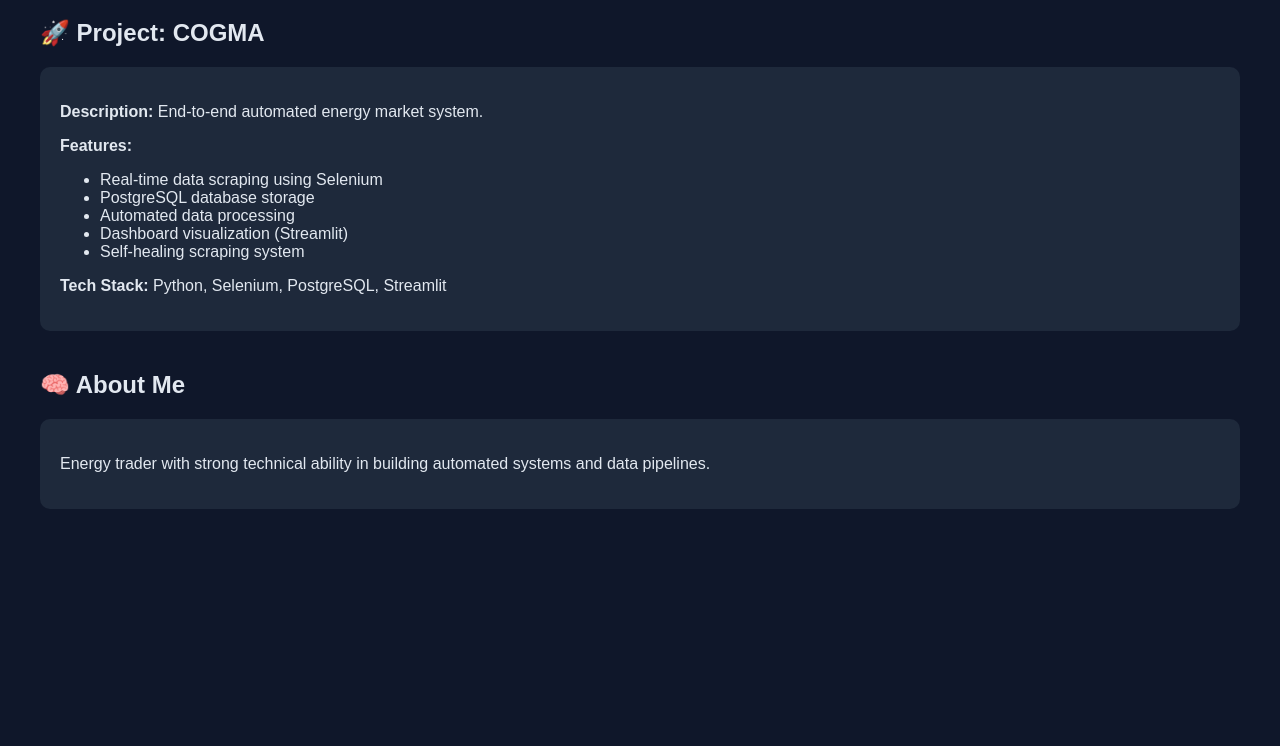
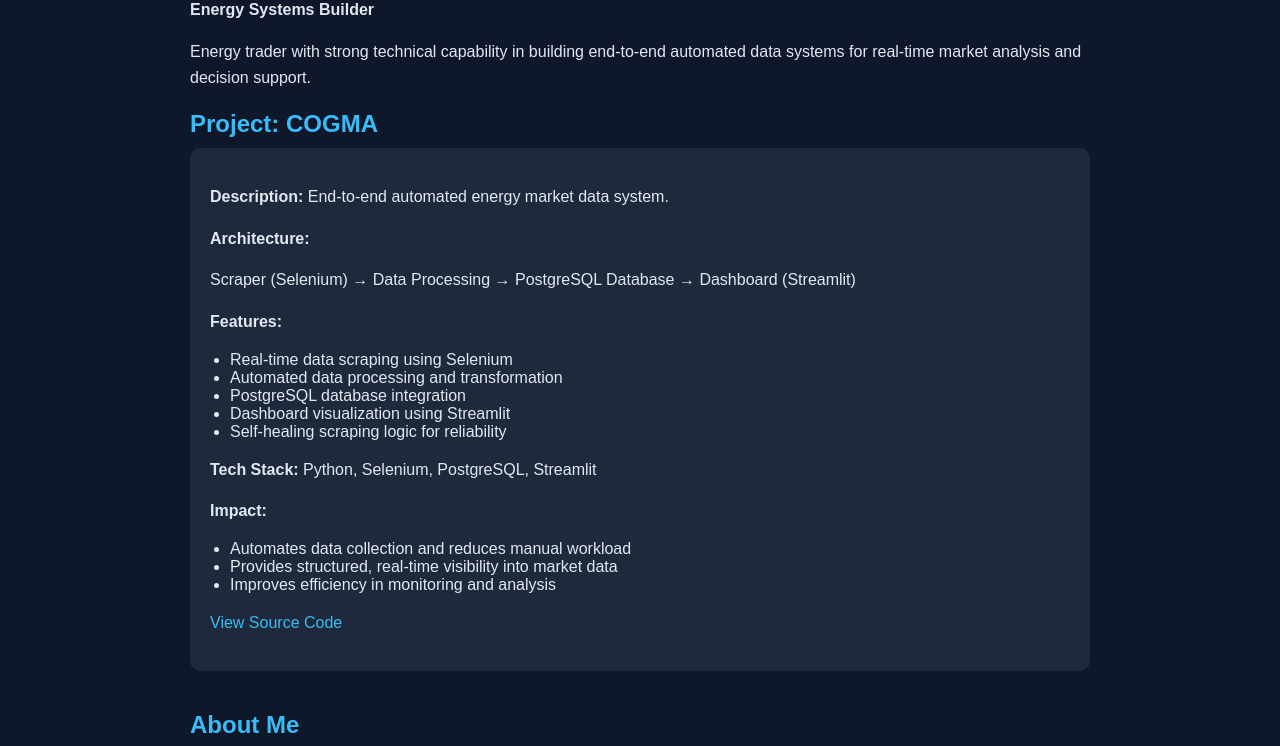
Before and after one commit to RhysXD123/Portfolio, a plain HTML site: page index.html in a window 1280 px wide. Shown: the part 117-863 px from the top of the page. Before the commit the page ends 800 px from the top, so only its background shows below. Drawn offline with Linux system fonts and the light colour scheme.

Commit message:
Update index.html

```diff
--- a/index.html
+++ b/index.html
@@ -2,16 +2,29 @@
 <html lang="en">
 <head>
     <meta charset="UTF-8">
-    <title>Mike | Energy Systems Builder</title>
+    <title>Michael Joseph Llona | Energy Systems Builder</title>
     <style>
         body {
             font-family: Arial, sans-serif;
-            margin: 40px;
+            margin: 0;
             background: #0f172a;
             color: #e2e8f0;
         }
+        .container {
+            max-width: 900px;
+            margin: auto;
+            padding: 40px 20px;
+        }
         h1 {
             color: #38bdf8;
+            margin-bottom: 10px;
+        }
+        h2 {
+            color: #38bdf8;
+            margin-bottom: 10px;
+        }
+        p {
+            line-height: 1.6;
         }
         .section {
             margin-bottom: 40px;
@@ -21,36 +34,76 @@
             padding: 20px;
             border-radius: 10px;
         }
+        ul {
+            padding-left: 20px;
+        }
+        a {
+            color: #38bdf8;
+            text-decoration: none;
+        }
+        a:hover {
+            text-decoration: underline;
+        }
     </style>
 </head>
+
 <body>
 
-<h1>Mike - Energy Systems Builder</h1>
-<p>I build automated systems for energy market data, from scraping to dashboards.</p>
+<div class="container">
+
+    <h1>Michael Joseph Llona</h1>
+    <p><b>Energy Systems Builder</b></p>
+    <p>
+        Energy trader with strong technical capability in building end-to-end automated data systems
+        for real-time market analysis and decision support.
+    </p>
 
     <div class="section">
-    <h2>🚀 Project: COGMA</h2>
+        <h2>Project: COGMA</h2>
         <div class="card">
-        <p><b>Description:</b> End-to-end automated energy market system.</p>
+
+            <p><b>Description:</b> End-to-end automated energy market data system.</p>
+
+            <p><b>Architecture:</b></p>
+            <p>
+                Scraper (Selenium) → Data Processing → PostgreSQL Database → Dashboard (Streamlit)
+            </p>
 
             <p><b>Features:</b></p>
             <ul>
                 <li>Real-time data scraping using Selenium</li>
-            <li>PostgreSQL database storage</li>
-            <li>Automated data processing</li>
-            <li>Dashboard visualization (Streamlit)</li>
-            <li>Self-healing scraping system</li>
+                <li>Automated data processing and transformation</li>
+                <li>PostgreSQL database integration</li>
+                <li>Dashboard visualization using Streamlit</li>
+                <li>Self-healing scraping logic for reliability</li>
             </ul>
 
             <p><b>Tech Stack:</b> Python, Selenium, PostgreSQL, Streamlit</p>
+
+            <p><b>Impact:</b></p>
+            <ul>
+                <li>Automates data collection and reduces manual workload</li>
+                <li>Provides structured, real-time visibility into market data</li>
+                <li>Improves efficiency in monitoring and analysis</li>
+            </ul>
+
+            <!-- Replace with your actual GitHub link -->
+            <p><a href="https://github.com/yourusername">View Source Code</a></p>
+
         </div>
     </div>
 
     <div class="section">
-    <h2>🧠 About Me</h2>
+        <h2>About Me</h2>
         <div class="card">
-        <p>Energy trader with strong technical ability in building automated systems and data pipelines.</p>
+            <p>
+                I specialize in building automated systems that transform raw market data into structured,
+                actionable insights. My work focuses on integrating data collection, processing, and
+                visualization into cohesive, reliable systems.
+            </p>
         </div>
+    </div>
+
 </div>
 
 </body>
```
Lines whose indentation alone changed are shown as unchanged.
